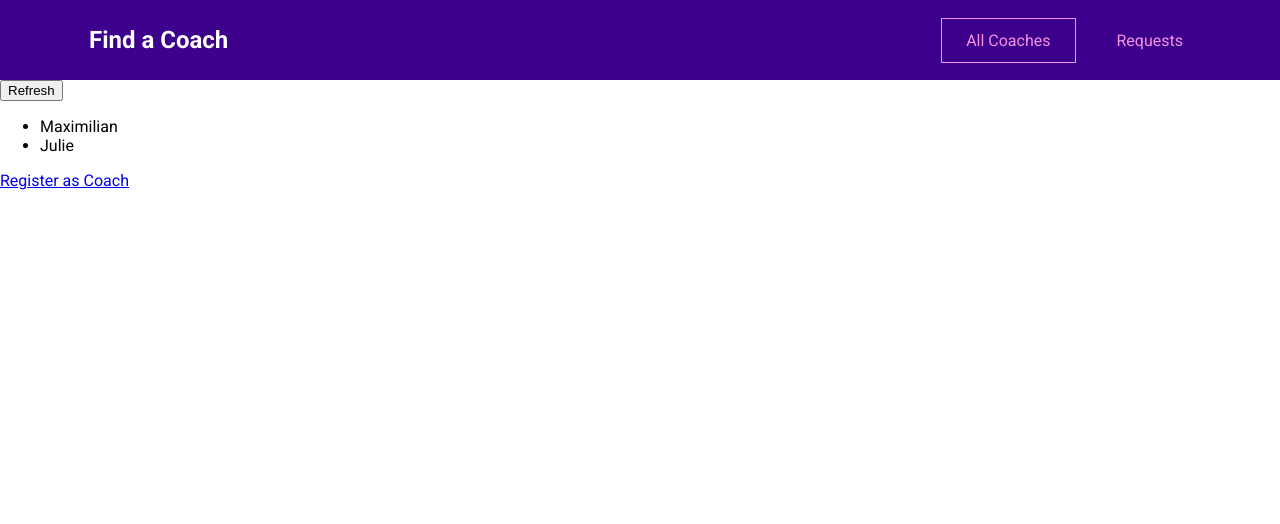
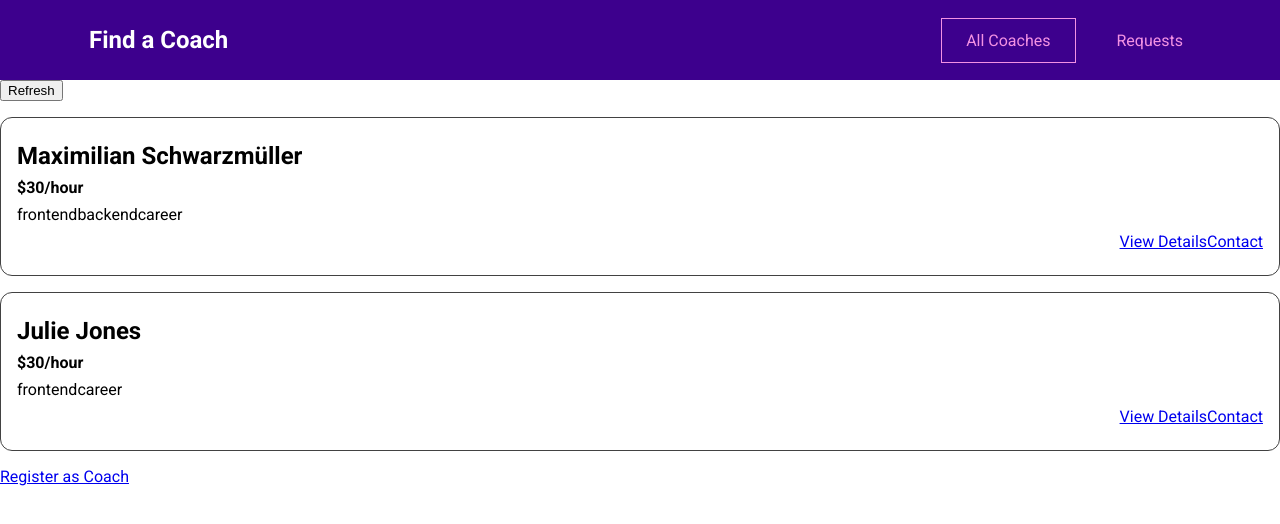
Before and after one commit to PremAmbre0/Find_Coach, a Vue app: page /#/coaches in a window 1280 px wide. Shown: the top 524 px of the page. Built offline with nearby package versions, Linux system fonts and the light colour scheme.

Commit message:
add : added the coachItem component and integrated with the coach list component

```diff
--- /dev/null
+++ b/src/components/coaches/CoachItem.vue
@@ -0,0 +1,60 @@
+<template>
+    <div>
+        <li>
+            <h3>{{ fullName }}</h3>
+            <h4>${{ rate }}/hour</h4>
+            <div>
+                <span v-for="area in areas" :key="area">{{ area }}</span>
+            </div>
+            <div class="actions">
+                <router-link to="/coaches/c1">View Details</router-link>
+                <router-link to="/coaches/c1/contact">Contact</router-link>
+            </div>
+        </li>
+    </div>
+</template>
+
+<script>
+export default {
+    props: ['id', 'firstName', 'lastName', 'rate', 'areas'],
+    computed: {
+        fullName() {
+            return this.firstName + ' ' + this.lastName;
+        },
+        coachContactLink() {
+            return this.$route.path + '/' + this.id + '/contact' // /coaches/cl/contact
+        },
+        coachDetailsLink() {
+            return this.$route.path + '/' + this.id; // /coaches/c1
+        }
+    }
+}
+
+</script>
+
+<style scoped>
+li {
+    margin: 1rem 0;
+    border: 1px solid #424242;
+    border-radius: 12px;
+    padding: 1rem;
+}
+
+h3 {
+    font-size: 1.5rem;
+}
+
+h3,
+h4 {
+    margin: 0.5rem 0;
+}
+
+div {
+    margin: 0.5rem 0;
+}
+
+.actions {
+    display: flex;
+    justify-content: flex-end;
+}
+</style>
--- a/src/pages/coaches/CoachesList.vue
+++ b/src/pages/coaches/CoachesList.vue
@@ -4,7 +4,9 @@
             <button>Refresh</button>
         </div>
         <ul v-if="hasCoaches">
-        <li v-for="coach in coaches" :key="coach.id">{{coach.firstName}}</li>
+            <coach-item v-for="coach in coaches" :key="coach.id" :id="coach.id"
+                :first-name="coach.firstName" :last-name="coach.lastName" :rate="coach.hourlyRate"
+                :areas="coach.areas"></coach-item>
         </ul>
         <h3 v-else>No Coaches Found</h3>
         <router-link to="/register">Register as Coach</router-link>
@@ -12,10 +14,27 @@
 </template>
 
 <script>
+import CoachItem from "../../components/coaches/CoachItem.vue";
 import { mapGetters } from "vuex";
 export default {
+    components: {
+        CoachItem
+    },
     computed: {
-        ...mapGetters('coaches', ['coaches','hasCoaches']),
+        ...mapGetters('coaches', ['coaches', 'hasCoaches']),
     }
 }
 </script>
+
+<style scoped>
+ul {
+  list-style: none;
+  margin: 0;
+  padding: 0;
+}
+
+.controls {
+  display: flex;
+  justify-content: space-between;
+}
+</style>
```
Lines whose indentation alone changed are shown as unchanged.
